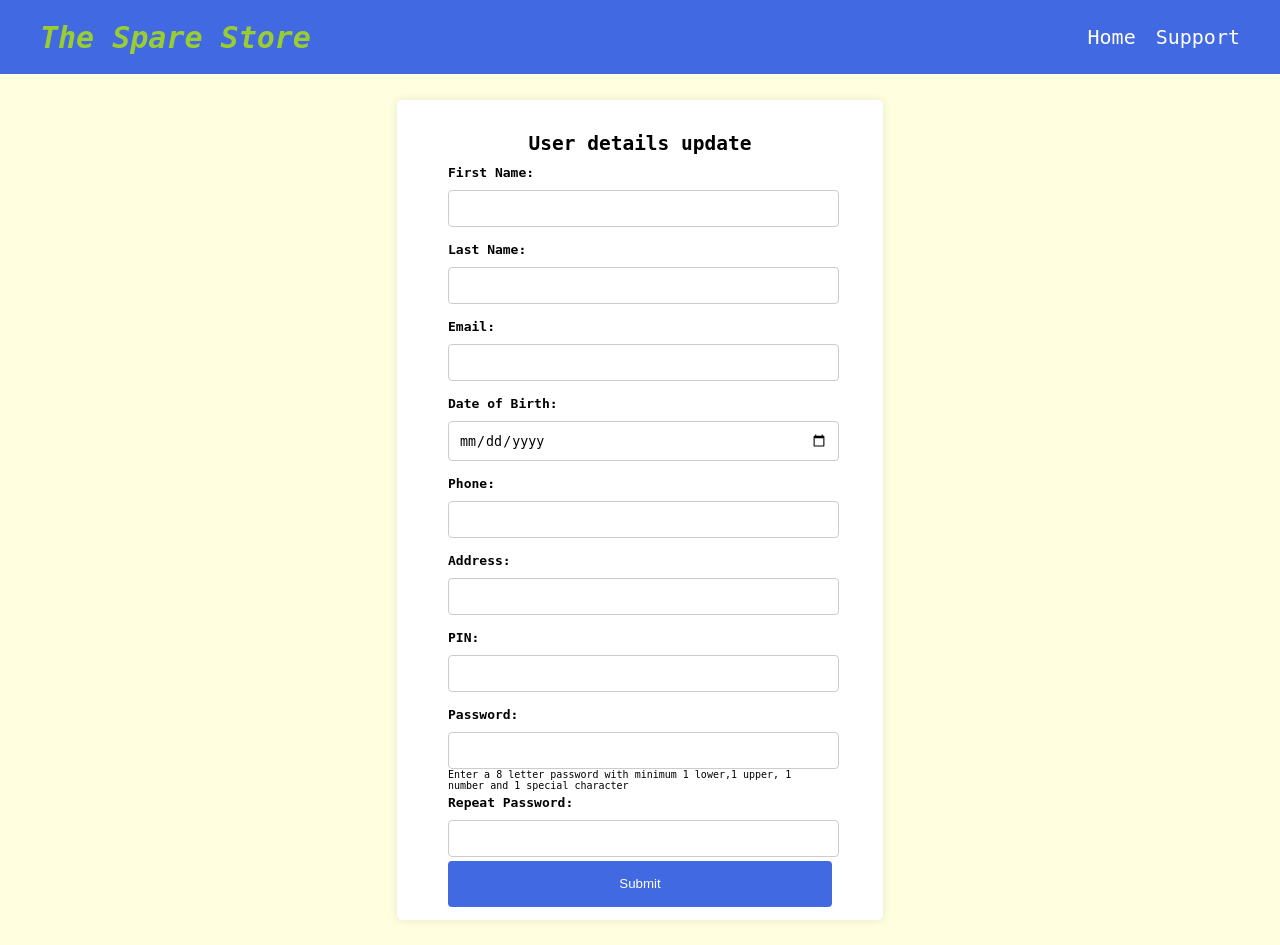
After one commit to saanjaay/thesparestore, a PHP site: page /html/userDetails.html in a window 1280 px wide. The commit adds this page. Run offline with PHP 8.4, Linux system fonts and the light colour scheme; some libraries are stand-ins or nearby versions.

Commit message:
pre final changes 2

```diff
--- a/html/form.php
+++ b/html/form.php
@@ -35,7 +35,8 @@ $sql = "INSERT INTO customer_details_auth (first_name, last_name, email, phone,
 if (mysqli_query($conn, $sql)) {
     echo "New record created successfully";
     mysqli_close($conn);
-    header("Location: userLogin.html");
+    echo '<script type="text/javascript">alert("INFO:  User Created Successfully"); window.location.href = "userLogin.html";</script>';
+    // header("Location: userLogin.html");
     exit();
 } else {
     if (mysqli_errno($conn) == 1062) {
--- /dev/null
+++ b/html/userDetails.html
@@ -0,0 +1,57 @@
+
+<!DOCTYPE html>
+<html>
+<head>
+    <title>User Information Form</title>
+    <link rel="stylesheet" href="../css/styles.css">
+    <script src="http://ajax.googleapis.com/ajax/libs/jquery/1.7.1/jquery.min.js" type="text/javascript"></script>
+    <script src="../js/userDetails.js"></script>
+    <script src="../js/common.js"></script>
+</head>
+<body>
+    <div class="top-bar">
+      <p class="logo" id="logo">The Spare Store</p>
+        <ul>
+          <li id="welcome-msg"></li>
+          <!-- <li title="user registration"><a>Register</a></li> -->
+          <li title="Home"><a href="home.html">Home</a></li>
+          <li title="support"><a href="support.html">Support</a></li>
+        </ul>
+      </div>
+    <form class="form-class" id="user-form" action="form.php" method="POST">
+
+        <h2 class="form-label-class" >User details update</h2>
+
+        <label class="form-label-class" for="firstname">First Name:</label>
+        <input class="form-input" type="text" id="firstname" name="firstname"><br>
+
+        <label class="form-label-class" for="lastname">Last Name:</label>
+        <input class="form-input" type="text" id="lastname" name="lastname"><br>
+
+        <label class="form-label-class" for="email">Email:</label>
+        <input class="form-input" type="email" id="email" name="email"><br>
+
+        <label class="form-label-class" for="dob">Date of Birth:</label>
+        <input class="form-input" type="date" id="dob" name="dob" ><br>
+
+        <label class="form-label-class" for="phone">Phone:</label>
+        <input class="form-input" type="tel" id="phone" name="phone"><br>
+
+        <label class="form-label-class" for="address">Address:</label>
+        <input class="form-input" type="text" id="address" name="address" ><br>
+
+        <label class="form-label-class" for="pin">PIN:</label>
+        <input class="form-input" type="text" id="pin" name="pin" ><br>
+
+        <label class="form-label-class"  for="password">Password:</label>
+        <input class="form-input" style="margin-bottom: 0;" type="password" id="password" name="password" required><br>
+        <div class="password-msg">Enter a 8 letter password with minimum 1 lower,1 upper, 1 number and 1 special character</div>
+
+        <label class="form-label-class" for="cpassword">Repeat Password:</label>
+        <input class="form-input" style="margin-bottom: 0;" type="password" id="cpassword" name="cpassword" required><br>
+        <div class="password-msg"></div>
+
+        <input class="form-submit"  name="submit" id="submit" type="submit" value="Submit">
+    </form>
+</body>
+</html>
--- a/js/common.js
+++ b/js/common.js
@@ -1,3 +1,5 @@
+let userDetails = null;
+
 function getUrlVars() {
   var vars = {},
     hash;
@@ -33,23 +35,22 @@ function logout() {
 
 $(document).ready(function () {
   $("#welcome-msg").on("click", function () {
-    console.log("Edit details ");
+    // console.log("Edit details ");
     let email = getCookie("user_email").replace("%40", "@");
-    let userDetails;
-    fetch("../html.userDetails.php", {
-      method: "POST",
+
+    fetch("../html/userDetails.php?email=" + email, {
+      method: "GET",
       headers: {
         "Content-Type": "application/json", // type
       },
-      body: JSON.stringify({ email: email }),
     })
       .then((response) => response.json())
       .then((data) => {
-        console.log(data);
+        localStorage.setItem("userDetails",JSON.stringify(data));
+        window.location.href = "../html/userDetails.html";
       })
       .catch((error) => {
         console.error(error);
       });
-    console.log(userDetails);
   });
 });
--- a/js/productDetails.js
+++ b/js/productDetails.js
@@ -2,10 +2,6 @@ $(function () {
   let username = redirectToLogin();
 
   $("#welcome-msg").html("Welcome " + username);
-
-  $("#welcome-msg").on("click", function () {
-    location.href = "../html/userDetails.php";
-  });
 
   $("#logout").on("click", function () {
     logout();
--- a/js/productsList.js
+++ b/js/productsList.js
@@ -75,10 +75,6 @@ $(document).ready(function () {
 
   $("#welcome-msg").html("Welcome " + username);
 
-  $("#welcome-msg").on("click", function () {
-    location.href = "../html/userDetails.php";
-  });
-
   renderCards(PRODUCTS, username);
 
   $("#logout").on("click", function () {
--- /dev/null
+++ b/js/userDetails.js
@@ -0,0 +1,78 @@
+$(document).ready(function () {
+  // valiadtion for Password
+  const userDetails = JSON.parse(localStorage.getItem("userDetails"));
+  console.log(userDetails);
+  $("#firstname").val(userDetails.first_name);
+  $("#lastname").val(userDetails.last_name);
+  $("#email").val(userDetails.email);
+  $("#dob").val(userDetails.dob);
+  $("#phone").val(userDetails.phone);
+  $("#address").val(userDetails.address);
+  $("#pin").val(userDetails.pin);
+
+  $("#password").on("input", function () {
+    var password = $(this).val();
+    var cpassword = $("#cpassword").val();
+    var uppercasePassword = /(?=.*?[A-Z])/;
+    var lowercasePassword = /(?=.*?[a-z])/;
+    var digitPassword = /(?=.*?[0-9])/;
+    var symbolPassword = /(?=.*?[#?!@$%^&*-])/;
+    var minEightPassword = /.{8,}/;
+    if (password.length == 0) {
+      $(".password-msg").addClass("invalid-msg").text("Password is required");
+      $(this).addClass("invalid-input").removeClass("valid-input");
+    } else if (!uppercasePassword.test(password)) {
+      $(".password-msg").addClass("invalid-msg").text("At least one Uppercase");
+      $(this).addClass("invalid-input").removeClass("valid-input");
+    } else if (!lowercasePassword.test(password)) {
+      $(".password-msg").addClass("invalid-msg").text("At least one Lowercase");
+      $(this).addClass("invalid-input").removeClass("valid-input");
+    } else if (!digitPassword.test(password)) {
+      $(".password-msg").addClass("invalid-msg").text("At least one digit");
+      $(this).addClass("invalid-input").removeClass("valid-input");
+    } else if (!symbolPassword.test(password)) {
+      $(".password-msg")
+        .addClass("invalid-msg")
+        .text("At least one special character");
+      $(this).addClass("invalid-input").removeClass("valid-input");
+    }
+    //  else if (spacesPassword.test(password)) {
+    //     $('.password-msg').addClass('invalid-msg').text('Whitespaces are not allowed');
+    //     $(this).addClass('invalid-input').removeClass('valid-input');
+    //  }
+    else if (!minEightPassword.test(password)) {
+      $(".password-msg").addClass("invalid-msg").text("Minimum length 8");
+      $(this).addClass("invalid-input").removeClass("valid-input");
+    } else if (cpassword.length > 0) {
+      if (password != cpassword) {
+        $(".cpassword-msg").addClass("invalid-msg").text("must be matched");
+        $("#cpassword").addClass("invalid-input").removeClass("valid-input");
+      } else {
+        $(".cpassword-msg").empty();
+        $("#cpassword").addClass("valid-input").removeClass("invalid-input");
+      }
+      $("#password").addClass("valid-input").removeClass("invalid-input");
+      $(".password-msg").empty();
+    } else {
+      $(".password-msg").empty();
+      $(this).addClass("valid-input").removeClass("invalid-input");
+    }
+  });
+  // valiadtion for confirmation of  password
+  $("#cpassword").on("input", function () {
+    var password = $("#password").val();
+    var cpassword = $(this).val();
+    if (cpassword.length == 0) {
+      $(".cpassword-msg")
+        .addClass("invalid-msg")
+        .text("Confirm password is required");
+      $(this).addClass("invalid-input").removeClass("valid-input");
+    } else if (cpassword != password) {
+      $(".cpassword-msg").addClass("invalid-msg").text("must be matched");
+      $(this).addClass("invalid-input").removeClass("valid-input");
+    } else {
+      $(".cpassword-msg").empty();
+      $(this).addClass("valid-input").removeClass("invalid-input");
+    }
+  });
+});
```
Also changed, not shown: html/userDetails.php (+29 -14 lines).
